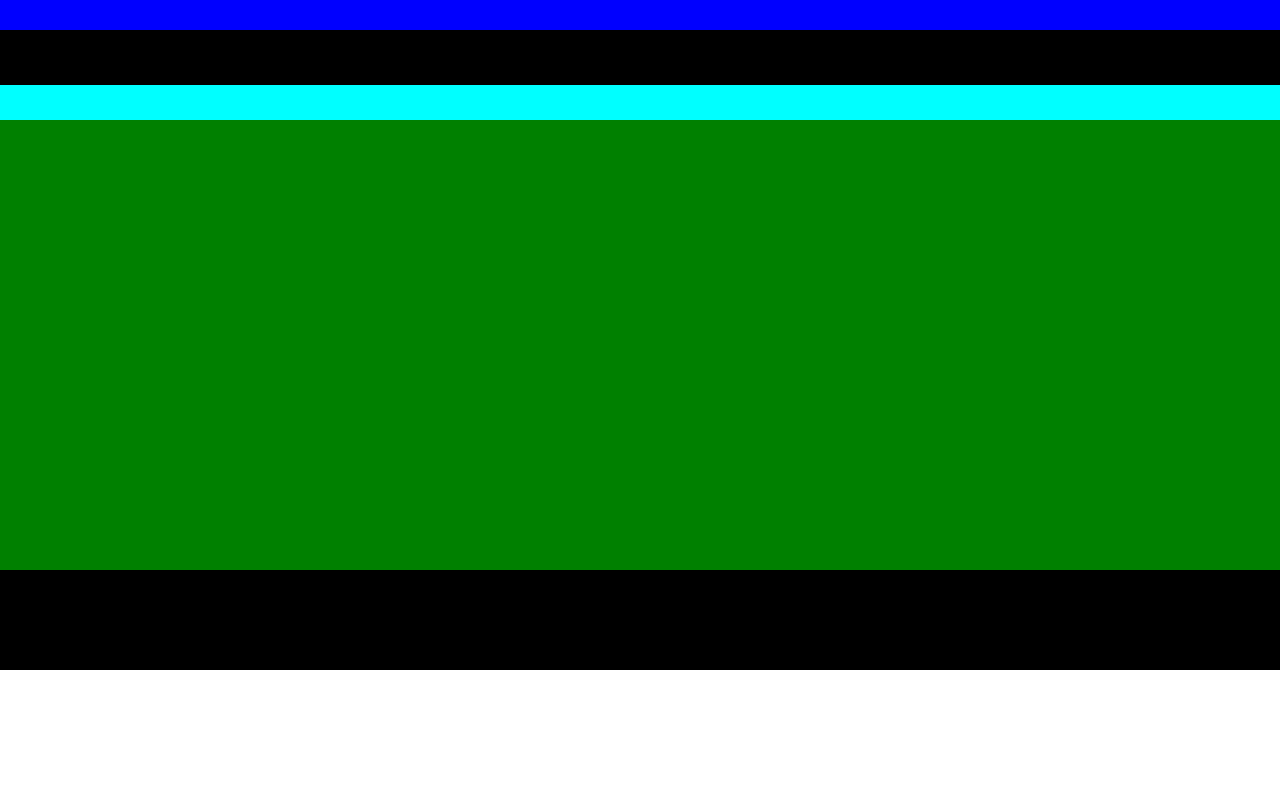
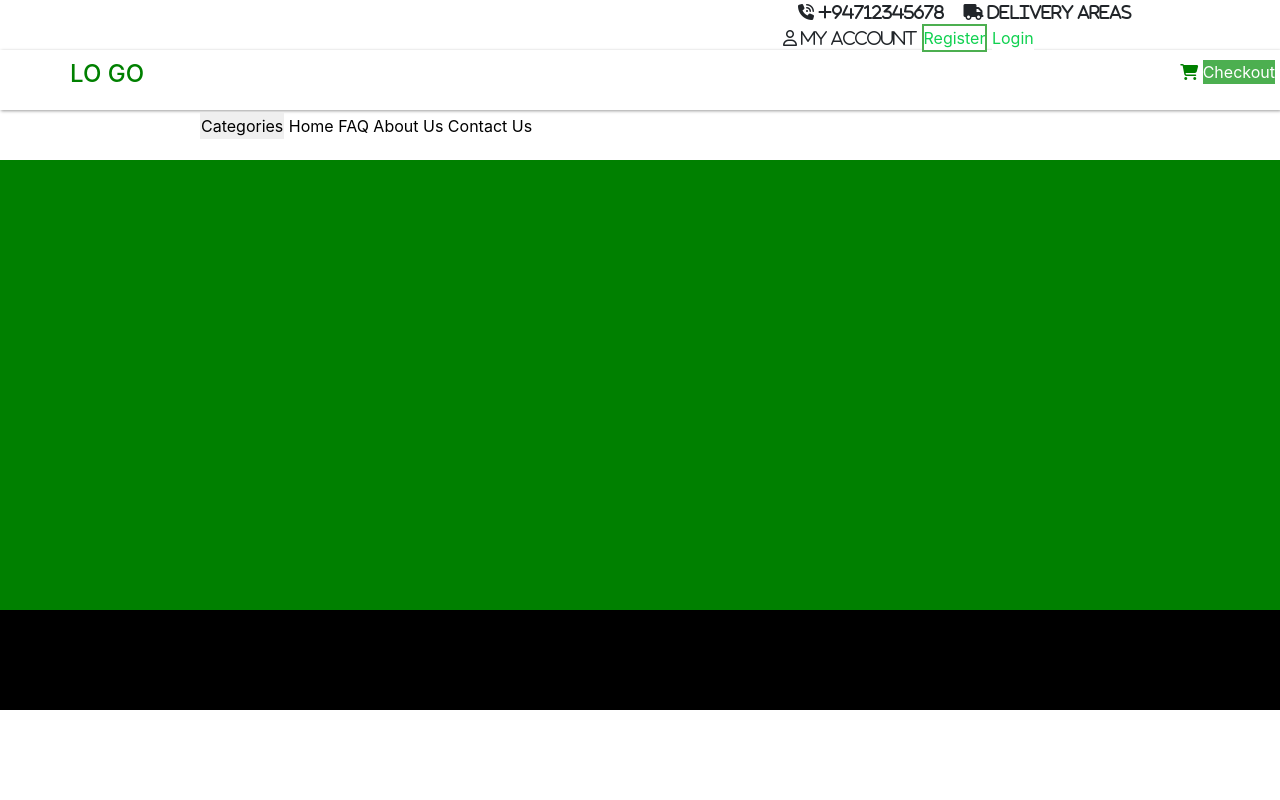
Before and after one commit to Reman-code/for-carts, a plain HTML site: page index.html in a window 1280 px wide. Shown: the top 800 px of the page. Drawn offline with nearby package versions, Linux system fonts and the light colour scheme.

Commit message:
complete nav-bar

```diff
--- a/index.html
+++ b/index.html
@@ -9,18 +9,48 @@
     <link rel="stylesheet" href="styles/styles.css">
     <script src="https://kit.fontawesome.com/c32bb29bee.js" crossorigin="anonymous"></script>
     <script src="js/app.js"></script>
+    <script src="https://ajax.googleapis.com/ajax/libs/jquery/3.5.1/jquery.min.js"></script>
+  <script src="https://cdnjs.cloudflare.com/ajax/libs/popper.js/1.16.0/umd/popper.min.js"></script>
+  <script src="https://maxcdn.bootstrapcdn.com/bootstrap/4.5.2/js/bootstrap.min.js"></script>
 </head>
 <body>
     <div class="container-fluid">
-        <div class="row" style="background-color:blue;height: 30px;">
+        <div class="nav-bar">
+            <div class="nav-bar-row1">
+           <div class="top-bar">
+              <i class="fas fa-phone-volume"> +94712345678</i>
+            <i class="fas fa-truck"> Delivery Areas</i>
+            <i class="far fa-user"> My Account</i>
+            <button class="button button1">Register</button>
+            <button class="button button2">Login</button>
 
-        </div>
+          </div>
+            </div>
 
-        <div class="row" style="background-color: black;height: 55px;">
+            <div class="nav-bar-row2">
+              <div class="logo"> <h4>LO GO</h4></div>
+              <div class="icon">
+                <i class="fas fa-shopping-cart"></i>
+                  <button class="button button3">Checkout</button>
+                </div>
 
-        </div>
-        <div class="row" style="background-color:aqua;height
-        :35px">
+
+
+            </div>
+            <div class="nav-bar-row3">
+                    <button type="button" class="dropdown" data-toggle="dropdown">
+                      Categories
+                    </button>
+                    <div class="dropdown-menu">
+                      <a class="dropdown-item" href="#">Link 1</a>
+                      <a class="dropdown-item" href="#">Link 2</a>
+                      <a class="dropdown-item" href="#">Link 3</a>
+                    </div>
+                   <a class="active" href="#home">Home</a>
+                <a href="#news">FAQ</a>
+                <a href="#contact">About Us</a>
+                <a href="#about">Contact Us</a>
+            </div>
         </div>
 
         <div class="row" style="background-color: green;height: 450px;">
--- a/js/app.js
+++ b/js/app.js
@@ -0,0 +1,3 @@
+$(document).ready(function(){
+    $(".dropdown-toggle").dropdown("toggle");
+  });
--- a/styles/styles.css
+++ b/styles/styles.css
@@ -6,4 +6,72 @@
 }
 a{
     text-decoration: none;
+    color: black;
 }
+.container-fluid{
+    width: 100%;
+    padding: 0px;
+    height: 180px;
+}
+.nav-bar-row1{
+    height: 50px;
+    background-color: white;
+    text-indent: 15px;
+    width: 100%;
+}
+.top-bar{
+    width: 40%;
+    float: right;
+}
+.nav-bar-row2{
+    height: 60px;
+    background-color: white;
+    border: 0px solid;
+    padding-left: 70px;
+    padding-top: 10px;
+    box-shadow: 1px 1px 3px #9c9c9c ;
+    color: green;
+    width: 100%;
+
+}
+.nav-bar-row3{
+    width: 100%;
+    height: 50px;
+}
+
+.dropdown{
+    outline: none;
+    border: none;
+    margin-top: 3px;
+    margin-left: 200px;
+    padding: 1px;
+}
+.button{
+    background-color:none;
+    border: none;
+   color: rgb(16, 209, 80);
+  text-align: center;
+  text-decoration: none;
+
+}
+.button1{
+    background-color: white;
+    border: 2px solid #4CAF50;
+}
+.button2{
+    background-color: white;
+}
+.button3{
+    background-color: #4CAF50;
+    color: white;
+    border: none;
+
+}
+.logo{
+  float: left;
+}
+.icon{
+
+    float: right;
+    padding-right: 5px;
+}
```
